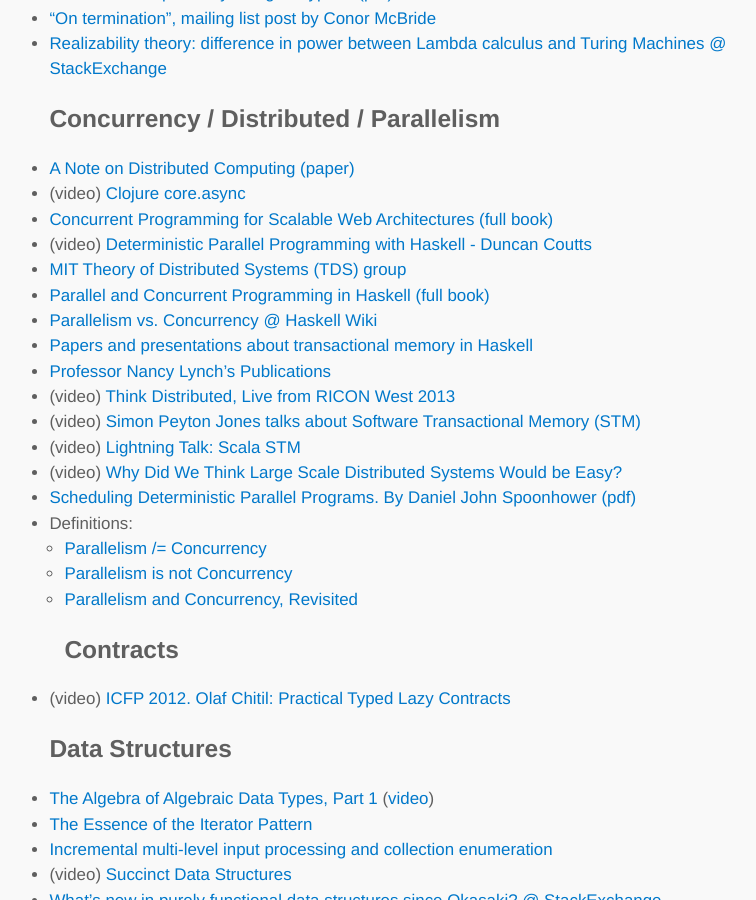
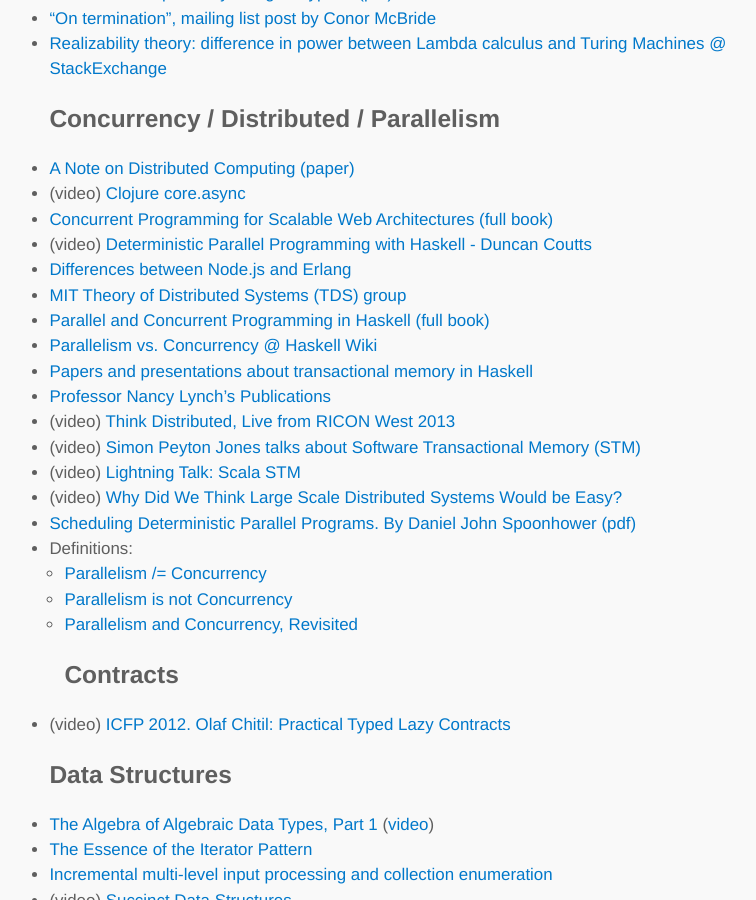
Before and after one commit to lambdatoast/lambdatoast.github.com, a Jekyll site: the page built from cs-resources/index.md, in a window 1280 px wide and 900 px high, scrolled down 1609 px. Shown: the whole window, without its empty margins (200-956 px from the left). Built offline with Jekyll 4.4.1, drawn with Linux system fonts in a browser that asks for light colours.

Commit message:
Add link to 'Differences between Node.js and Erlang' blog post.

```diff
--- a/cs-resources/index.md
+++ b/cs-resources/index.md
@@ -57,6 +57,7 @@
   - (video) [Clojure core.async](http://www.infoq.com/presentations/clojure-core-async)
   - [Concurrent Programming for Scalable Web Architectures (full book)](http://berb.github.io/diploma-thesis/index.html)
   - (video) [Deterministic Parallel Programming with Haskell - Duncan Coutts](http://www.youtube.com/watch?v=d6XigsnIk0s)
+  - [Differences between Node.js and Erlang](http://jlouisramblings.blogspot.fr/2010/12/differences-between-nodejs-and-erlang_14.html)
   - [MIT Theory of Distributed Systems (TDS) group](http://groups.csail.mit.edu/tds/)
   - [Parallel and Concurrent Programming in Haskell (full book)](http://chimera.labs.oreilly.com/books/1230000000929/index.html)
   - [Parallelism vs. Concurrency @ Haskell Wiki](http://www.haskell.org/haskellwiki/Parallelism_vs._Concurrency)
```
